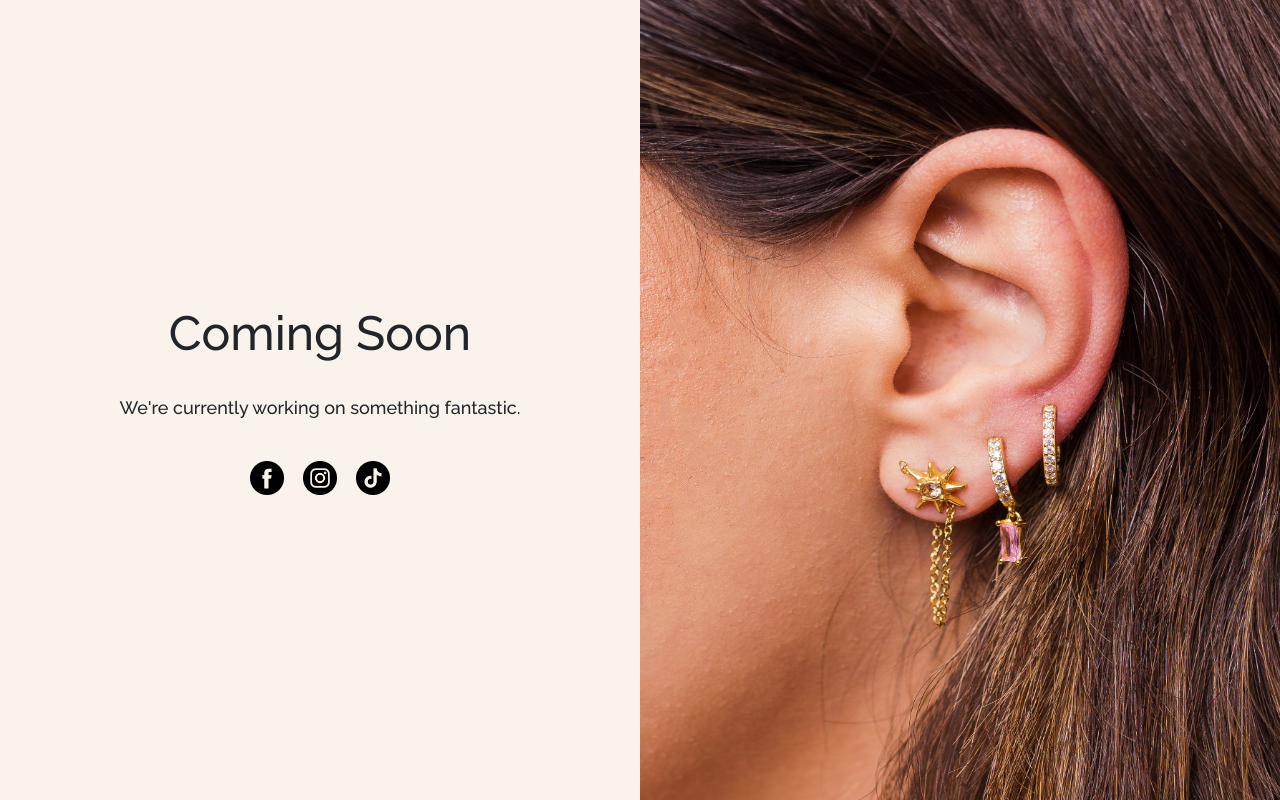
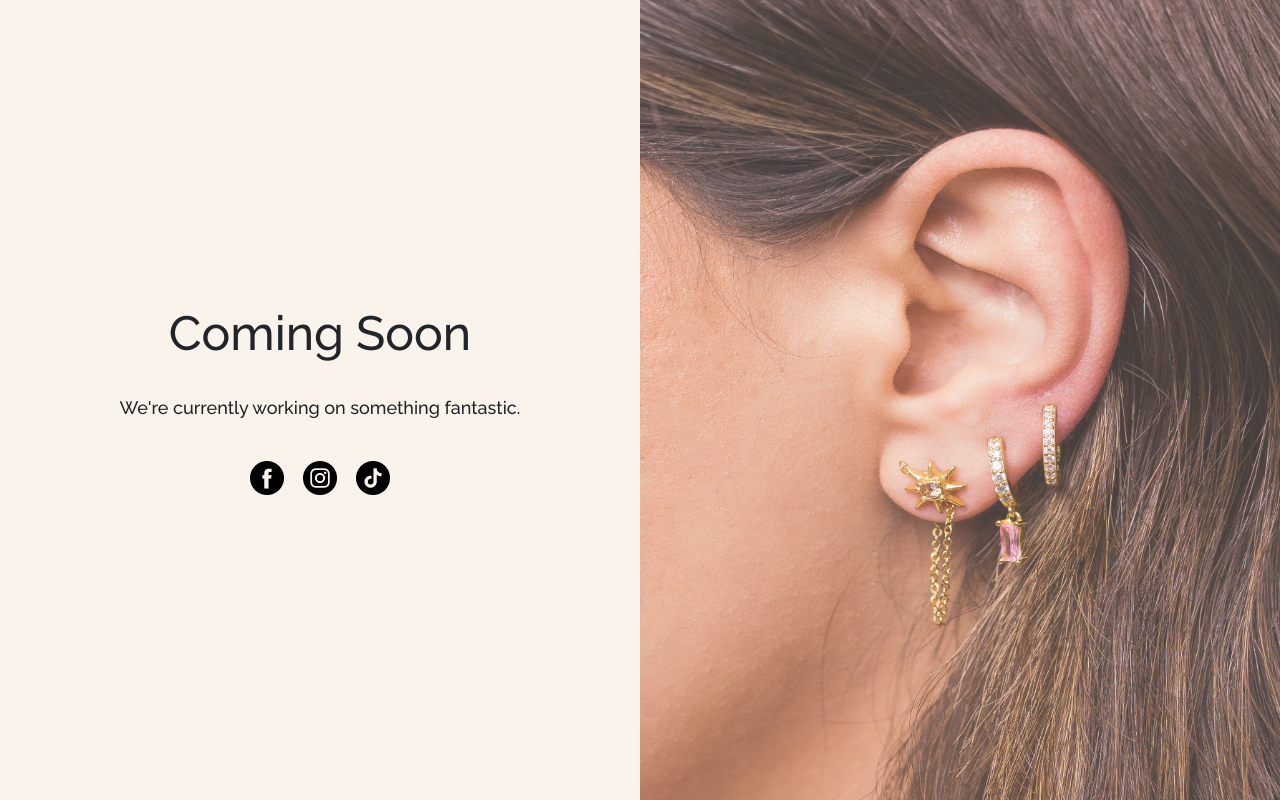
Before and after one commit to Hasanalghanim/houseofgaia, a Django app: page / in a window 1280 px wide. Run offline with Django 5.2, Linux system fonts and the light colour scheme; some libraries are stand-ins or nearby versions; some web fonts are replaced.

Commit message:
added background color to image

```diff
--- a/main/static/base.css
+++ b/main/static/base.css
@@ -50,7 +50,25 @@ body {
 	width: 33.91px;
 }
 .right {
+	position: relative;
 	width: 100%;
+}
+
+.right img {
+	display: block;
+	min-width: 100%;
+	max-height: 100%;
+}
+
+.overlay {
+	position: absolute;
+	top: 0;
+	left: 0;
+	width: 100%;
+	height: 100%;
+	background-color: rgba(250, 243, 235, 0.25); /* black with 50% opacity */
+	z-index: 1;
+	pointer-events: none;
 }
 
 @media (max-width: 991px) {
--- a/main/templates/coming_soon.html
+++ b/main/templates/coming_soon.html
@@ -19,6 +19,9 @@
 		</div>
 	</div>
 
-	<img src="{% static 'icons/baseWallpaper.jpeg' %}" alt="Base Wallpaper" class="right" />
+	<div class="right">
+		<div class='overlay'> </div>
+		<img src="{% static 'icons/baseWallpaper.jpeg' %}" alt="Base Wallpaper"  />
+	<div>
 </div>
 {% endblock %}
```
